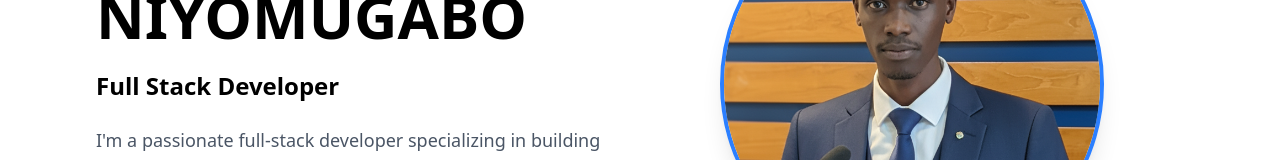
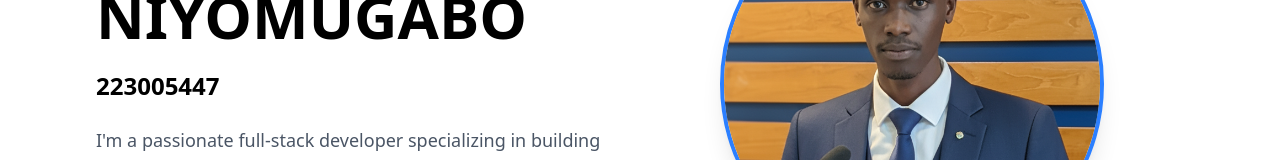
Before and after one commit to Entue250/react-app-web, a React (Vite) app in the folder my-portfolio/: page / in a window 1280 px wide. Shown: the part 372-532 px from the top of the page. Built offline with nearby package versions, Linux system fonts and the light colour scheme; no server answers.

Commit message:
Comment out 'Full Stack Developer' and add number

```diff
--- a/my-portfolio/src/pages/Home.jsx
+++ b/my-portfolio/src/pages/Home.jsx
@@ -40,7 +40,8 @@ const Home = ({ darkMode }) => {
             animate={{ opacity: 1, y: 0 }}
             transition={{ duration: 0.9 }}
           >
-            Full Stack Developer
+            {/* Full Stack Developer */}
+            223005447
           </motion.h3>
 
           <motion.p
```
